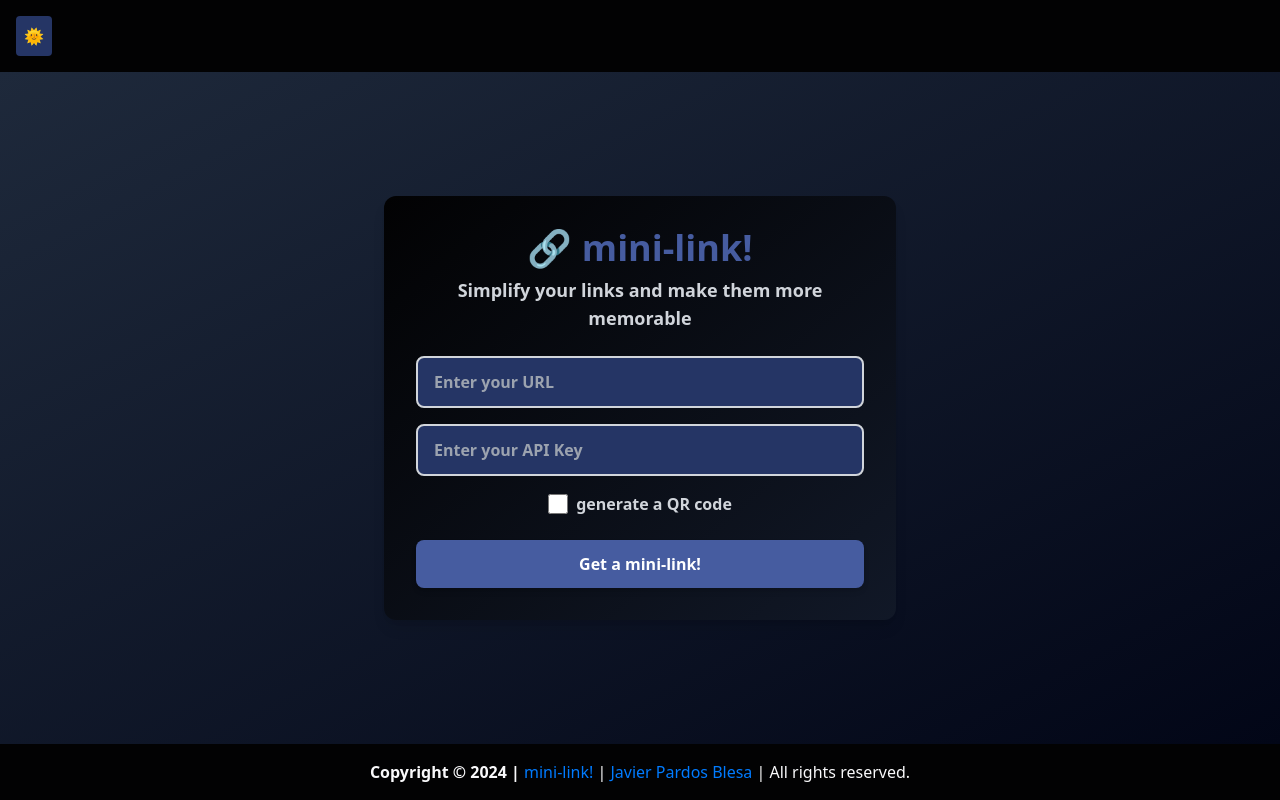
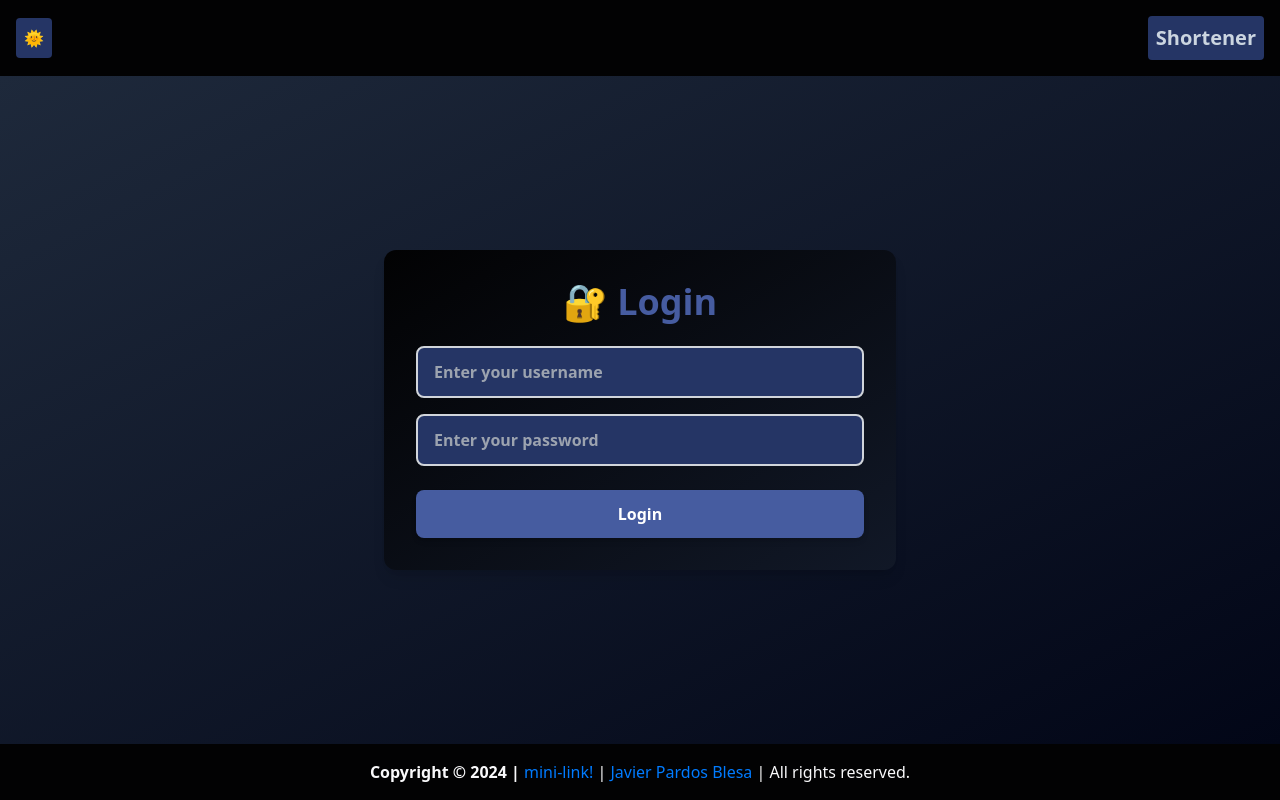
Before and after one commit to XLXXLXTX/mini-link, a React (Vite) app in the folder client/: page /login in a window 1280 px wide. Built offline with nearby package versions, Linux system fonts and the light colour scheme; no server answers.

Commit message:
Frontend: installed the react-router-dom dependency and implemented routing functionality by dividing the components in views.

```diff
--- a/client/package.json
+++ b/client/package.json
@@ -10,7 +10,8 @@
   },
   "dependencies": {
     "react": "^18.3.1",
-    "react-dom": "^18.3.1"
+    "react-dom": "^18.3.1",
+    "react-router-dom": "^6.26.2"
   },
   "devDependencies": {
     "@types/react": "^18.3.3",
--- a/client/src/App.jsx
+++ b/client/src/App.jsx
@@ -1,28 +1,18 @@
 import React from 'react';
+import { BrowserRouter as Router, Route, Routes } from 'react-router-dom';
 
-import URLShortener from './components/URLShortener';
-import Header from './components/Header';
-import Footer from './components/Footer';
+import URLShortenerView from './views/URLShortenerView';
+import LoginView from './views/LoginView';
 
-const App = () => {
+function App() {
   return (
-    <div className='flex flex-col min-h-screen'>
-      {/* Header */}
-      <Header className='h-16' />
-
-      {/* content that will grow to take up the remaining space */}
-      <main
-        className='flex-grow flex items-center justify-center
-        bg-gradient-to-tl from-blue-700 to-indigo-400
-        dark:bg-gradient-to-tl dark:from-slate-950 dark:to-slate-800'
-      >
-        <URLShortener />
-      </main>
-
-      {/* Footer */}
-      <Footer className='h-16' />
-    </div>
+    <Router>
+      <Routes>
+        <Route path='/' element={<URLShortenerView />} />
+        <Route path='/login' element={<LoginView />} />
+      </Routes>
+    </Router>
   );
-};
+}
 
 export default App;
--- a/client/src/components/Header.jsx
+++ b/client/src/components/Header.jsx
@@ -1,6 +1,7 @@
 import { useState, useEffect } from 'react';
+import { Link } from 'react-router-dom';
 
-const Header = () => {
+const Header = ({ linkName, linkRoute }) => {
   const [darkMode, setDarkMode] = useState(true);
 
   const toggleDarkMode = () => {
@@ -26,6 +27,12 @@ const Header = () => {
       >
         {darkMode ? '🌞' : '🌚'}
       </button>
+
+      <Link to={linkRoute} className='text-xl font-semibold'>
+        <button className='bg-secondary-light dark:bg-secondary-dark p-2 rounded'>
+          {linkName}
+        </button>
+      </Link>
     </header>
   );
 };
--- /dev/null
+++ b/client/src/components/Login.jsx
@@ -0,0 +1,61 @@
+const Login = () => {
+  return (
+    <div
+      className='text-text-light
+        bg-gradient-to-br from-background-light to-gray-300
+        dark:bg-gradient-to-br dark:from-background-dark dark:to-gray-900
+	    dark:text-text-dark w-full max-w-lg p-8 mx-auto mt-8 mb-8 rounded-xl shadow-lg'
+    >
+      <div className='text-center mb-6'>
+        <h1 className='text-primary-light dark:text-primary-dark text-4xl font-extrabold mb-2'>
+          🔐 Login
+        </h1>
+      </div>
+
+      <form className='space-y-6'>
+        <div className='flex flex-col space-y-4'>
+          <input
+            type='text'
+            name='username'
+            value=''
+            onChange={() => {
+              console.log('username input changed');
+            }}
+            className='bg-secondary-light text-text-light dark:bg-secondary-dark dark:text-text-dark
+              placeholder:font-semibold placeholder:text-gray-600 dark:placeholder:text-gray-400
+              px-4 py-3 border-2 border-gray-300 rounded-lg font-semibold
+              focus:outline-none focus:ring-2 focus:ring-primary-light dark:focus:ring-primary-dark
+              transition-colors'
+            placeholder='Enter your username'
+          />
+
+          <input
+            type='text'
+            name='password'
+            value=''
+            onChange={() => {
+              console.log('password input changed');
+            }}
+            className='bg-secondary-light text-text-light dark:bg-secondary-dark dark:text-text-dark
+              placeholder:font-semibold placeholder:text-gray-600 dark:placeholder:text-gray-400
+              px-4 py-3 border-2 border-gray-300 rounded-lg font-semibold
+              focus:outline-none focus:ring-2 focus:ring-primary-light dark:focus:ring-primary-dark
+              transition-colors'
+            placeholder='Enter your password'
+          />
+        </div>
+        <button
+          type='submit'
+          className='text-white bg-boton-light hover:bg-boton-hover-light dark:bg-boton-dark dark:hover:bg-boton-hover-dark
+            focus:outline-none focus:ring-2 focus:ring-accent-light dark:focus:ring-accent-dark
+            w-full py-3 rounded-lg shadow-md font-semibold
+            transition-colors'
+        >
+          Login
+        </button>
+      </form>
+    </div>
+  );
+};
+
+export default Login;
--- /dev/null
+++ b/client/src/views/LoginView.jsx
@@ -0,0 +1,28 @@
+import React from 'react';
+
+import Login from '../components/Login';
+import Header from '../components/Header';
+import Footer from '../components/Footer';
+
+const LoginView = () => {
+  return (
+    <div className='flex flex-col min-h-screen'>
+      {/* Header */}
+      <Header className='h-16' linkName='Shortener' linkRoute='/' />
+
+      {/* content that will grow to take up the remaining space */}
+      <main
+        className='flex-grow flex items-center justify-center
+        bg-gradient-to-tl from-blue-700 to-indigo-400
+        dark:bg-gradient-to-tl dark:from-slate-950 dark:to-slate-800'
+      >
+        <Login />
+      </main>
+
+      {/* Footer */}
+      <Footer className='h-16' />
+    </div>
+  );
+};
+
+export default LoginView;
--- /dev/null
+++ b/client/src/views/URLShortenerView.jsx
@@ -0,0 +1,28 @@
+import React from 'react';
+
+import URLShortener from '../components/URLShortener';
+import Header from '../components/Header';
+import Footer from '../components/Footer';
+
+const URLShortenerView = () => {
+  return (
+    <div className='flex flex-col min-h-screen'>
+      {/* Header */}
+      <Header className='h-16' linkName='Login' linkRoute='/login' />
+
+      {/* content that will grow to take up the remaining space */}
+      <main
+        className='flex-grow flex items-center justify-center
+        bg-gradient-to-tl from-blue-700 to-indigo-400
+        dark:bg-gradient-to-tl dark:from-slate-950 dark:to-slate-800'
+      >
+        <URLShortener />
+      </main>
+
+      {/* Footer */}
+      <Footer className='h-16' />
+    </div>
+  );
+};
+
+export default URLShortenerView;
```
